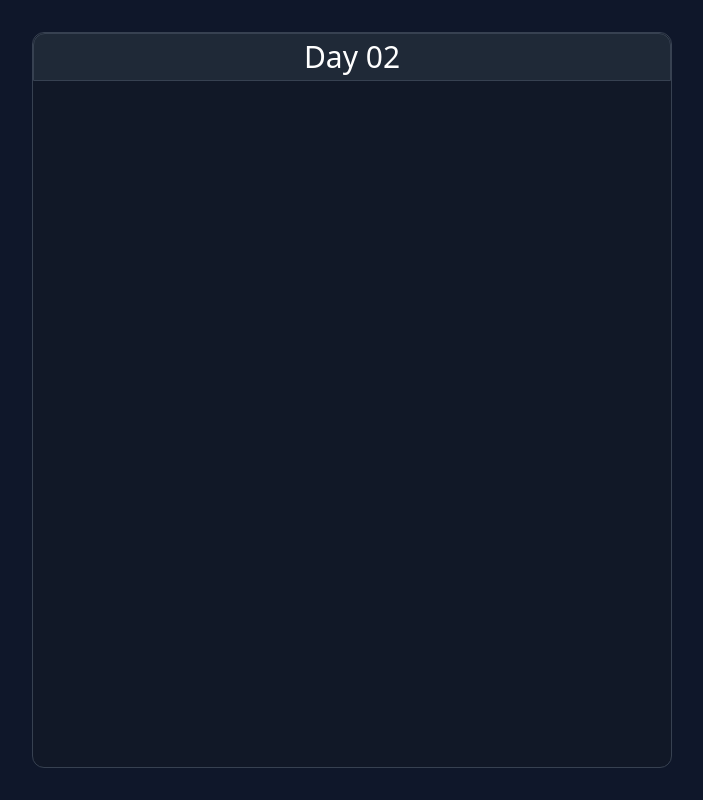
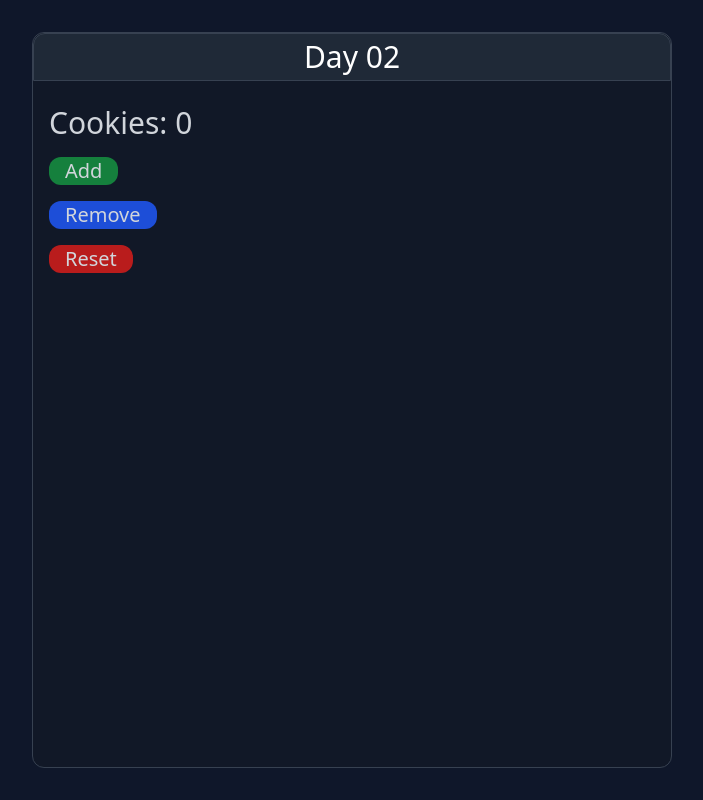
Before and after one commit to PokeFred/advent-of-svelte-2023, a SvelteKit app: page /day-two in a window 1280 px wide. Shown: the whole page, without its empty margins (288-991 px from the left). Built offline with nearby package versions, Linux system fonts and the light colour scheme; some icons are missing.

Commit message:
solve day two

```diff
--- a/src/routes/day-two/+page.svelte
+++ b/src/routes/day-two/+page.svelte
@@ -1,8 +1,27 @@
 <script lang="ts">
-    import type {PageServerData} from "./$types"
     import LayoutTemplate from "$components/LayoutTemplate.svelte"
 
-    export let data: PageServerData
+    let counter: number = 0;
+
+    function add(): void {
+        counter++
+    }
+
+    function remove(): void {
+        if (counter === 0) return
+        counter--
+    }
+
+    function reset(): void {
+        counter = 0
+    }
 </script>
 
-<LayoutTemplate name="Day 02"></LayoutTemplate>
+<LayoutTemplate name="Day 02">
+    <div class="p-4">
+        <div class="my-2 text-3xl">Cookies: {counter}</div>
+        <div><button on:click={add} class="my-2 w-fit h-auto text-xl bg-green-700 rounded-xl px-4">Add</button></div>
+        <div><button on:click={remove} class="my-2 w-fit h-auto text-xl bg-blue-700 rounded-xl px-4">Remove</button></div>
+        <div><button on:click={reset} class="my-2 w-fit h-auto text-xl bg-red-700 rounded-xl px-4">Reset</button></div>
+    </div>
+</LayoutTemplate>
```
